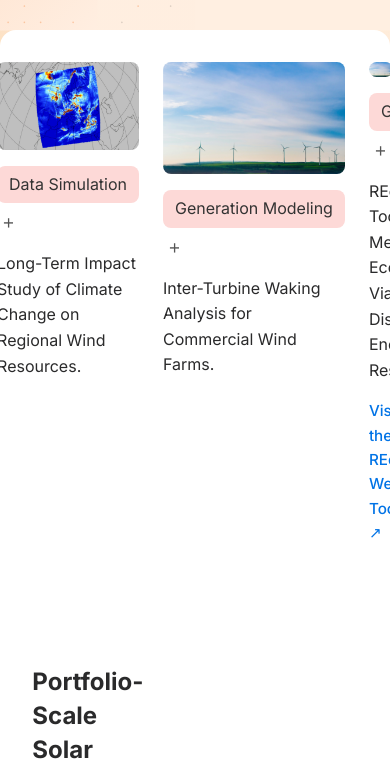
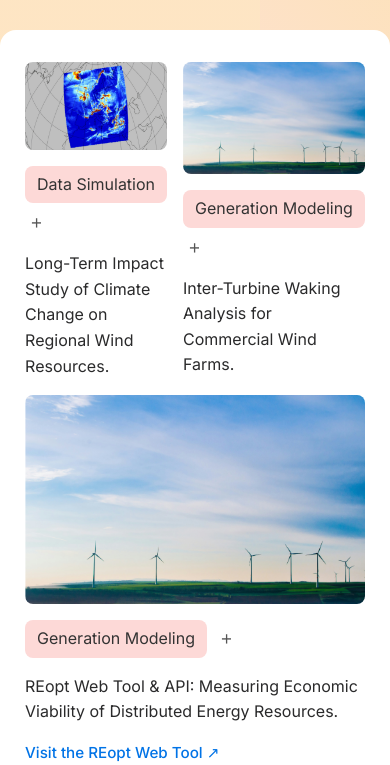
Before and after one commit to austin-snyder/adsnyder, a plain HTML site: page index.html in a window 390 px wide. Shown: the part 392-1157 px from the top of the page. Drawn offline with Linux system fonts and the light colour scheme.

Commit message:
animation canvas + content are now responsive

```diff
--- a/bg-canvas.js
+++ b/bg-canvas.js
@@ -1,7 +1,7 @@
 const canvas = document.getElementById("gameCanvas");
 const ctx = canvas.getContext("2d");
 
-const cols = 24; // Fixed 12-column layout
+let cols = 24; // Fixed 12-column layout
 const minRegionSize = 2;
 const maxRegionSize = 6;
 const animationDelay = 200;
@@ -47,12 +47,27 @@ function getRandomColor() {
 
 // Initialize the canvas and start the animation
 function init() {
+
+  if (window.innerWidth < 768) {
+    // Mobile
+    cols = 6;
+    rowCount = 12;
+  } else if (window.innerWidth < 1200) {
+    // Tablet
+    cols = 12;
+    rowCount = 12;
+  } else {
+    // Desktop
+    cols = 24;
+    rowCount = 16;
+  }
+
   canvas.width = window.innerWidth; // Full width
-  canvas.height = window.innerHeight; // Full viewport height
-
   cellWidth = canvas.width / cols; // Square width
   unitHeight = cellWidth; // Match height to maintain squares
-  rowCount = Math.ceil(canvas.height / unitHeight);
+  canvas.height = window.innerHeight * 0.6; // Full viewport height
+
+
 
   grid = generateInitialGrid(rowCount);
   regions = [];
--- a/components.js
+++ b/components.js
@@ -227,11 +227,40 @@ class ContentColumns extends HTMLElement {
         max-width: 33%;
       }
 
+       @media (max-width: 1024px) {
+
+       h2 {
+        font-size: 1.5em;
+        line-height: 1.4em;
+        margin: 0;
+        margin-bottom: 16px;
+        max-width: 100%;
+      }
+  }
+
       .content-wrapper {
         display: grid;
         grid-template-columns: repeat(${totalColumns}, 1fr);
         gap: 24px;
       }
+
+
+         @media (max-width: 1024px) {
+      .content-wrapper {
+        display: grid;
+        grid-template-columns: repeat(4, 1fr);
+        gap: 16px;
+      }
+}
+
+
+      @media (max-width: 768px) {
+      .content-wrapper {
+        display: grid;
+        grid-template-columns: repeat(2, 1fr);
+        gap: 16px;
+      }
+}
 
       .image-container {
         display: flex;
--- a/styles.css
+++ b/styles.css
@@ -96,7 +96,7 @@ canvas {
   top: 0;
   left: 0;
   width: 100%;
-  height: 100%;
+  height: 60%;
   z-index: -1; /* Behind content */
 
 }
```
